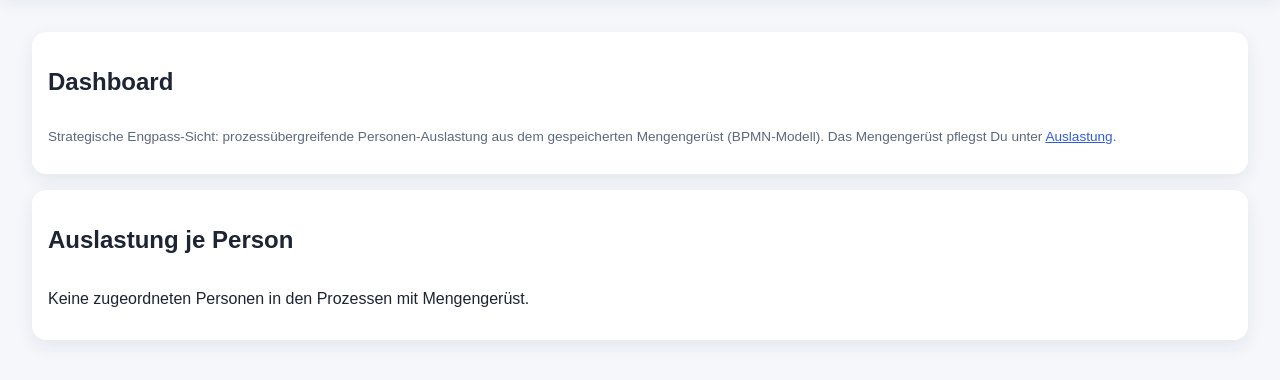
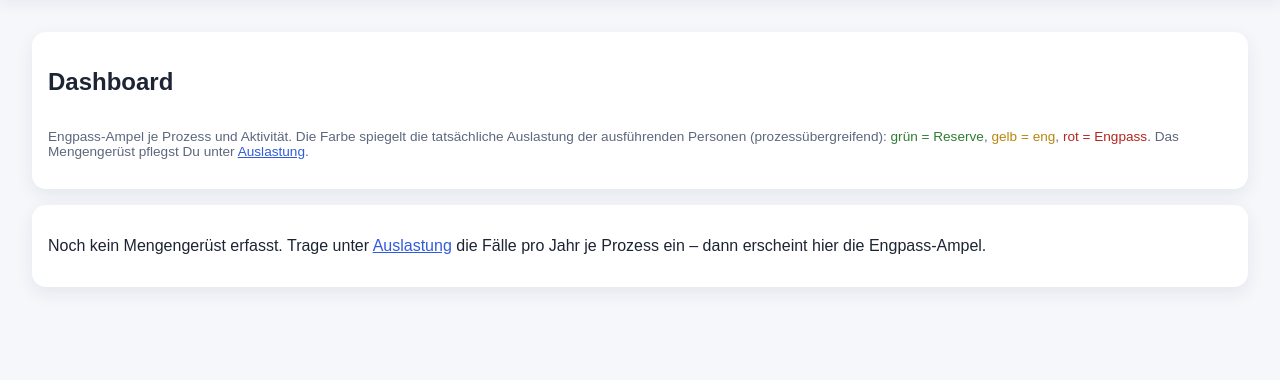
Before and after one commit to kaspAir/Prozess-Simulator, a Flask app: page /dashboard in a window 1280 px wide. Shown: the part 180-560 px from the top of the page. Run offline with Flask 3, Linux system fonts and the light colour scheme; a user stored in the database is signed in; tables that the repository leaves empty hold one stand-in row (values such as "Sample post"); some libraries are stand-ins or nearby versions.

Commit message:
feat(sim): Prozess-Prioritaet + Ampel-Sicht (Prozess/Aktivitaet) zurueck aufs Dashboard
Dashboard zeigt wieder die beliebte Engpass-AMPEL je Prozess und Aktivitaet
(rot/gelb/gruen) - jetzt aus dem BPMN-Modell: die Farbe einer Aktivitaet spiegelt
die tatsaechliche prozessuebergreifende Ueberlast der ausfuehrenden Personen. Die
Personen-Detailsicht bleibt auf der Auslastungs-Seite.

Neu: Process.priority (Hoch/Mittel/Niedrig, im Prozess-Formular waehlbar,
datenerhaltende Migration). Genutzt:
- Dashboard-Ampel zeigt die Prozess-Prioritaet je Karte.
- Auslastungs-Seite: je Person die Last aufgeschluesselt nach Prozess/Prioritaet
  (hoch zuerst, niedrig zuletzt = eher verschiebbar) -> zeigt, was man abgeben koennte.

Tests: Ampel markiert ueberlastete Aktivitaet rot + Prioritaet. 82 gruen, ruff+bandit sauber.

Co-Authored-By: Claude Opus 4.8 <noreply@anthropic.com>

```diff
--- a/app/models.py
+++ b/app/models.py
@@ -81,6 +81,10 @@ class Process(db.Model):
     # Mengengerüst (Fälle/Jahr) für die prozessübergreifende Auslastung; auf der
     # Auslastungs-Seite gepflegt, vom Dashboard gelesen.
     annual_cases = db.Column(db.Float, nullable=False, default=0)
+
+    # Priorität des Prozesses (1 = hoch, 2 = mittel, 3 = niedrig). Steuert, welche
+    # Arbeit bei Überlast zu schützen bzw. eher zu verschieben ist.
+    priority = db.Column(db.Integer, nullable=False, default=2)
 
     parent = db.relationship("Process", remote_side=[id], backref="subprocesses")
     nodes = db.relationship("Node", back_populates="process", foreign_keys="Node.process_id")
--- a/app/routes/main_routes.py
+++ b/app/routes/main_routes.py
@@ -105,12 +105,12 @@ def dashboard():
     processes = Process.query.filter_by(account_id=account_id).order_by(Process.id).all()
 
     from app.services.bpmn_simulation import analyze_bpmn
-    from app.services.workload_service import cross_process_workload
+    from app.services.workload_service import process_activity_ampel
 
-    # Strategische Engpass-Sicht: prozessübergreifende Personen-Auslastung aus dem
-    # gespeicherten Mengengerüst (BPMN-Modell). Ohne Mengengerüst leer.
+    # Ampel-Sicht: je Prozess seine Aktivitäten rot/gelb/grün (Farbe = tatsächliche
+    # Personen-Überlast), aus dem gespeicherten Mengengerüst. Ohne Mengengerüst leer.
     volumes = {p.id: p.annual_cases for p in processes if (p.annual_cases or 0) > 0}
-    workload = cross_process_workload(account_id, volumes) if volumes else None
+    ampel = process_activity_ampel(account_id, volumes) if volumes else None
 
     # BPMN-Kostenübersicht (Aufwand/Kosten je Prozess aus dem BPMN-Modell)
     bpmn_summaries = []
@@ -124,4 +124,4 @@ def dashboard():
                 "total_cost": a["total_cost"], "expected_cost": a["expected_cost"],
             })
 
-    return render_template("dashboard.html", workload=workload, bpmn_summaries=bpmn_summaries)
+    return render_template("dashboard.html", ampel=ampel, bpmn_summaries=bpmn_summaries)
--- a/app/routes/process_routes.py
+++ b/app/routes/process_routes.py
@@ -391,6 +391,8 @@ def process_edit(process_id=None):
             process.parent_process_id = int(form_parent_id) if form_parent_id else None
 
         process.owner_org_unit_id = int(owner_org_unit_id) if owner_org_unit_id else None
+        prio = request.form.get("priority", type=int)
+        process.priority = prio if prio in (1, 2, 3) else 2
         db.session.add(process)
         db.session.commit()
 
--- a/app/services/workload_service.py
+++ b/app/services/workload_service.py
@@ -15,6 +15,12 @@ import re
 from app.models import Process, Person, Function, Role, OrgUnit, Organization
 from app.services.bpmn_simulation import analyze_bpmn, ANNUAL_WORKING_MINUTES
 from app.services.node_to_bpmn import effective_bpmn
+
+PRIORITY_LABELS = {1: "Hoch", 2: "Mittel", 3: "Niedrig"}
+
+
+def _status(util):
+    return "ok" if util <= 0.85 else ("eng" if util <= 1.0 else "Engpass")
 
 
 def _covered_functions(person):
@@ -41,6 +47,8 @@ def cross_process_workload(account_id, volumes):
     (in Stunden/Jahr) zurück, plus die nicht zugeordnete Belastung."""
     load_min, unassigned_min = {}, 0.0
     needed_fn, needed_role = {}, {}   # person_id -> benötigte Funktions-/Rollen-IDs
+    per_process = {}                  # person_id -> {process_id -> Minuten}
+    proc_meta = {}                    # process_id -> {name, priority}
     for pr in Process.query.filter_by(account_id=account_id).all():
         vol = float(volumes.get(pr.id) or 0)
         if vol <= 0:
@@ -48,6 +56,7 @@ def cross_process_workload(account_id, volumes):
         res = analyze_bpmn(pr)
         if not res["has_model"]:
             continue
+        proc_meta[pr.id] = {"name": pr.name, "priority": (pr.priority or 2)}
         for a in res["activities"]:
             mins = (a["expected_effort"] or 0) * vol
             persons = a.get("persons") or []
@@ -58,6 +67,8 @@ def cross_process_workload(account_id, volumes):
             share = mins / len(persons)
             for p in persons:
                 load_min[p["id"]] = load_min.get(p["id"], 0.0) + share
+                per_process.setdefault(p["id"], {})
+                per_process[p["id"]][pr.id] = per_process[p["id"]].get(pr.id, 0.0) + share
                 needed_fn.setdefault(p["id"], set()).update(a.get("req_function_ids") or [])
                 needed_role.setdefault(p["id"], set()).update(a.get("req_role_ids") or [])
 
@@ -79,10 +90,22 @@ def cross_process_workload(account_id, volumes):
             continue
         cap = capacity_min(p)
         util = (mins / cap) if cap else 0.0
+        # Aufschlüsselung der Last nach Prozess/Priorität – hoch zuerst (schützen),
+        # niedrig zuletzt (eher verschiebbar).
+        by_process = []
+        for proc_id, pm in per_process.get(p.id, {}).items():
+            meta = proc_meta.get(proc_id, {"name": "?", "priority": 2})
+            by_process.append({
+                "process": meta["name"], "priority": meta["priority"],
+                "priority_label": PRIORITY_LABELS.get(meta["priority"], "Mittel"),
+                "load_h": pm / 60.0,
+            })
+        by_process.sort(key=lambda x: (x["priority"], -x["load_h"]))
         rows.append({
             "id": p.id, "name": p.name, "fte": (p.fte if p.fte is not None else 1.0),
             "load_h": mins / 60.0, "capacity_h": cap / 60.0, "util": util,
             "status": "ok" if util <= 0.85 else ("eng" if util <= 1.0 else "Engpass"),
+            "by_process": by_process,
         })
     rows.sort(key=lambda r: r["util"], reverse=True)
 
@@ -121,3 +144,39 @@ def cross_process_workload(account_id, volumes):
             borrow.append({"name": r["name"], "util": r["util"], "candidates": cands[:5]})
 
     return {"persons": rows, "unassigned_h": unassigned_min / 60.0, "borrow": borrow}
+
+
+def process_activity_ampel(account_id, volumes):
+    """Ampel-Sicht fürs Dashboard: je Einstiegsprozess seine Aktivitäten mit
+    rot/gelb/grün. Die Farbe einer Aktivität spiegelt die tatsächliche Überlast der
+    Personen, die sie ausführen (prozessübergreifend gerechnet)."""
+    wl = cross_process_workload(account_id, volumes)
+    putil = {r["id"]: r["util"] for r in wl["persons"]}
+    out = []
+    for pr in entry_processes(account_id):
+        vol = float(volumes.get(pr.id) or 0)
+        if vol <= 0:
+            continue
+        res = analyze_bpmn(pr)
+        if not res["has_model"]:
+            continue
+        acts = []
+        for a in res["activities"]:
+            persons = a.get("persons") or []
+            if not persons:
+                continue
+            util = max(putil.get(p["id"], 0.0) for p in persons)
+            acts.append({
+                "name": a["name"], "effort": a["effort"],
+                "persons": [p["name"] for p in persons],
+                "util": util, "status": _status(util),
+            })
+        acts.sort(key=lambda x: x["util"], reverse=True)
+        engpass = acts[0]["name"] if (acts and acts[0]["status"] == "Engpass") else None
+        out.append({
+            "process": pr.name, "priority": (pr.priority or 2),
+            "priority_label": PRIORITY_LABELS.get(pr.priority or 2, "Mittel"),
+            "activities": acts, "engpass": engpass,
+            "has_unassigned": any((a.get("persons") in (None, [])) for a in res["activities"]),
+        })
+    return out
--- a/app/templates/dashboard.html
+++ b/app/templates/dashboard.html
@@ -1,72 +1,49 @@
 {% extends "base.html" %}
 {% block content %}
+{% macro ampel_color(status) -%}
+{% if status == "Engpass" %}#b3261e{% elif status == "eng" %}#b8860b{% else %}#2e7d32{% endif %}
+{%- endmacro %}
+
 <section class="dashboard-header">
   <div class="section-title"><h2>Dashboard</h2></div>
   <p class="small">
-    Strategische Engpass-Sicht: prozessübergreifende Personen-Auslastung aus dem
-    gespeicherten Mengengerüst (BPMN-Modell). Das Mengengerüst pflegst Du unter
-    <a href="{{ url_for('process.workload') }}">Auslastung</a>.
+    Engpass-Ampel je Prozess und Aktivität. Die Farbe spiegelt die tatsächliche
+    Auslastung der ausführenden Personen (prozessübergreifend):
+    <span style="color:#2e7d32;">grün = Reserve</span>,
+    <span style="color:#b8860b;">gelb = eng</span>,
+    <span style="color:#b3261e;">rot = Engpass</span>.
+    Das Mengengerüst pflegst Du unter <a href="{{ url_for('process.workload') }}">Auslastung</a>.
   </p>
 </section>
 
+{% if not ampel %}
 <section>
-  <div class="section-title"><h2>Auslastung je Person</h2></div>
-  {% if not workload %}
   <p>Noch kein Mengengerüst erfasst. Trage unter
      <a href="{{ url_for('process.workload') }}">Auslastung</a> die Fälle pro Jahr je
-     Prozess ein – dann erscheinen hier die Engpässe.</p>
-  {% elif workload.persons %}
-  <table>
-    <thead><tr>
-      <th>Person</th><th>FTE</th><th>Belastung (h/Jahr)</th>
-      <th>Kapazität (h/Jahr)</th><th>Auslastung</th><th>Status</th>
-    </tr></thead>
-    <tbody>
-    {% for r in workload.persons %}
-      <tr>
-        <td>{{ r.name }}</td>
-        <td>{{ "%.0f"|format(r.fte * 100) }}%</td>
-        <td>{{ "%.1f"|format(r.load_h) }}</td>
-        <td>{{ "%.1f"|format(r.capacity_h) }}</td>
-        <td>{{ "%.0f"|format(r.util * 100) }}%</td>
-        <td>
-          {% if r.status == "Engpass" %}<span style="color:#b3261e;font-weight:600;">Engpass</span>
-          {% elif r.status == "eng" %}<span style="color:#b8860b;font-weight:600;">eng</span>
-          {% else %}<span style="color:#2e7d32;">ok</span>{% endif %}
-        </td>
-      </tr>
-    {% endfor %}
-    </tbody>
-  </table>
-  {% if workload.unassigned_h > 0.05 %}
-  <p class="small" style="margin-top:.6rem;">
-    Zusätzlich <strong>{{ "%.1f"|format(workload.unassigned_h) }} h/Jahr</strong> Arbeit
-    ohne zugeordnete Person/Stelle.
-  </p>
+     Prozess ein – dann erscheint hier die Engpass-Ampel.</p>
+</section>
+{% else %}
+{% for p in ampel %}
+<section class="dashboard-process-card">
+  <div class="section-title" style="align-items:baseline;">
+    <h2 style="margin:0;">{{ p.process }}</h2>
+    <span class="small">Priorität: <strong>{{ p.priority_label }}</strong></span>
+  </div>
+  {% if p.engpass %}
+  <p style="color:#b3261e;font-weight:600;margin:.3rem 0 .6rem 0;">Engpass: {{ p.engpass }}</p>
   {% endif %}
-  {% else %}
-  <p>Keine zugeordneten Personen in den Prozessen mit Mengengerüst.</p>
-  {% endif %}
-</section>
-
-{% if workload and workload.borrow %}
-<section>
-  <div class="section-title"><h2>Ausleih-Vorschläge bei Überlast</h2></div>
-  {% for b in workload.borrow %}
-  <div class="form-card" style="margin-bottom:.8rem;">
-    <strong>{{ b.name }}</strong>
-    <span style="color:#b3261e;font-weight:600;"> ({{ "%.0f"|format(b.util * 100) }}% – Engpass)</span>
-    <table style="margin-top:.5rem;">
-      <thead><tr><th>Möglicher Ausgleich</th><th>Freie Kapazität (h/Jahr)</th><th>Kann übernehmen</th></tr></thead>
-      <tbody>
-      {% for c in b.candidates %}
-        <tr><td>{{ c.name }}</td><td>{{ "%.1f"|format(c.spare_h) }}</td><td>{{ c.covers|join(", ") }}</td></tr>
-      {% endfor %}
-      </tbody>
-    </table>
+  {% for a in p.activities %}
+  <div style="display:grid;grid-template-columns:minmax(160px,2fr) 90px 3fr 70px;gap:.6rem;align-items:center;padding:.25rem 0;border-bottom:1px solid rgba(0,0,0,.06);">
+    <div>{{ a.name }}<div class="small">{{ a.persons|join(", ") }}</div></div>
+    <div class="small">{{ "%.0f"|format(a.effort) }} Min./Fall</div>
+    <div style="background:rgba(0,0,0,.06);border-radius:5px;height:14px;overflow:hidden;">
+      <div style="height:100%;width:{{ [ (a.util * 66)|round(0,'floor')|int, 100 ]|min }}%;background:{{ ampel_color(a.status) }};"></div>
+    </div>
+    <div class="small" style="color:{{ ampel_color(a.status) }};font-weight:600;">{{ "%.0f"|format(a.util * 100) }}%</div>
   </div>
   {% endfor %}
 </section>
+{% endfor %}
 {% endif %}
 
 {% if bpmn_summaries %}
```
Also changed, not shown: app/templates/process_edit.html (+9 -0 lines), app/templates/workload.html (+8 -1 lines), seed_auth.py (+14 -0 lines), tests/test_workload.py (+19 -0 lines).
